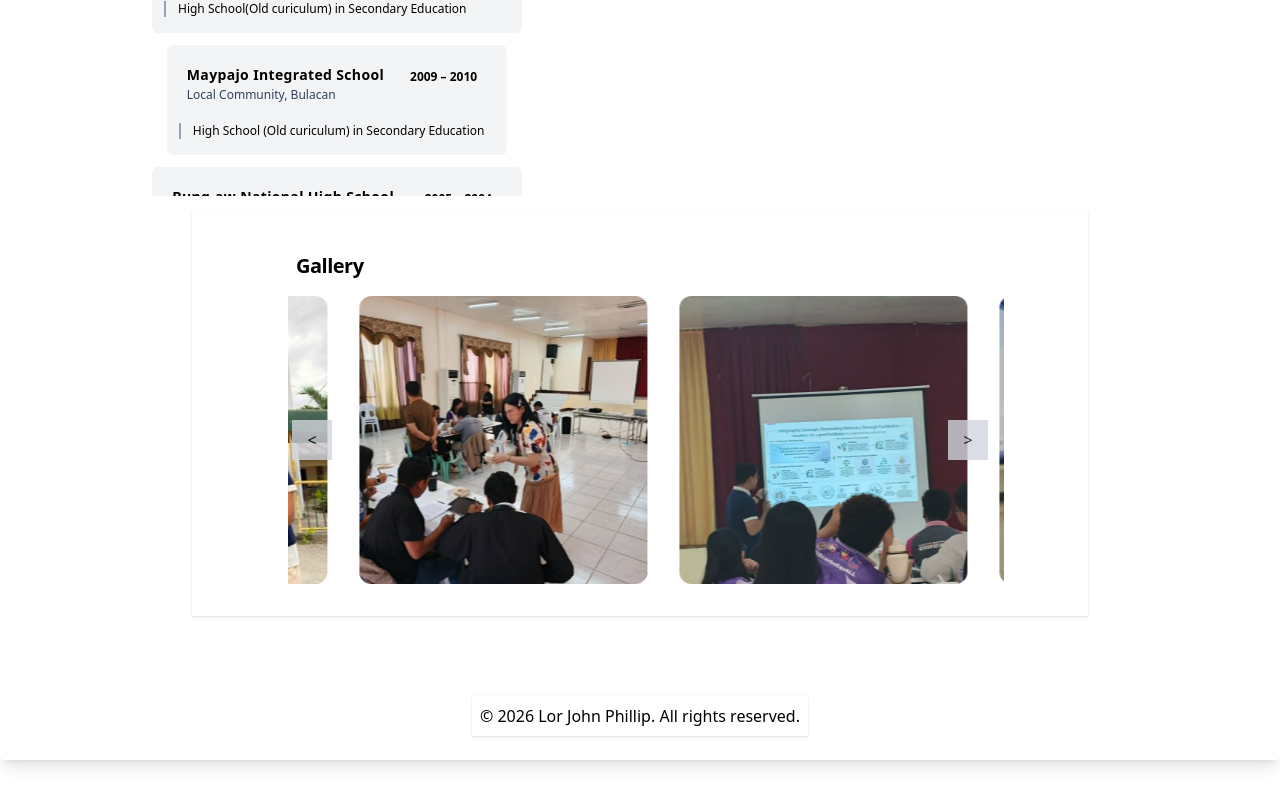
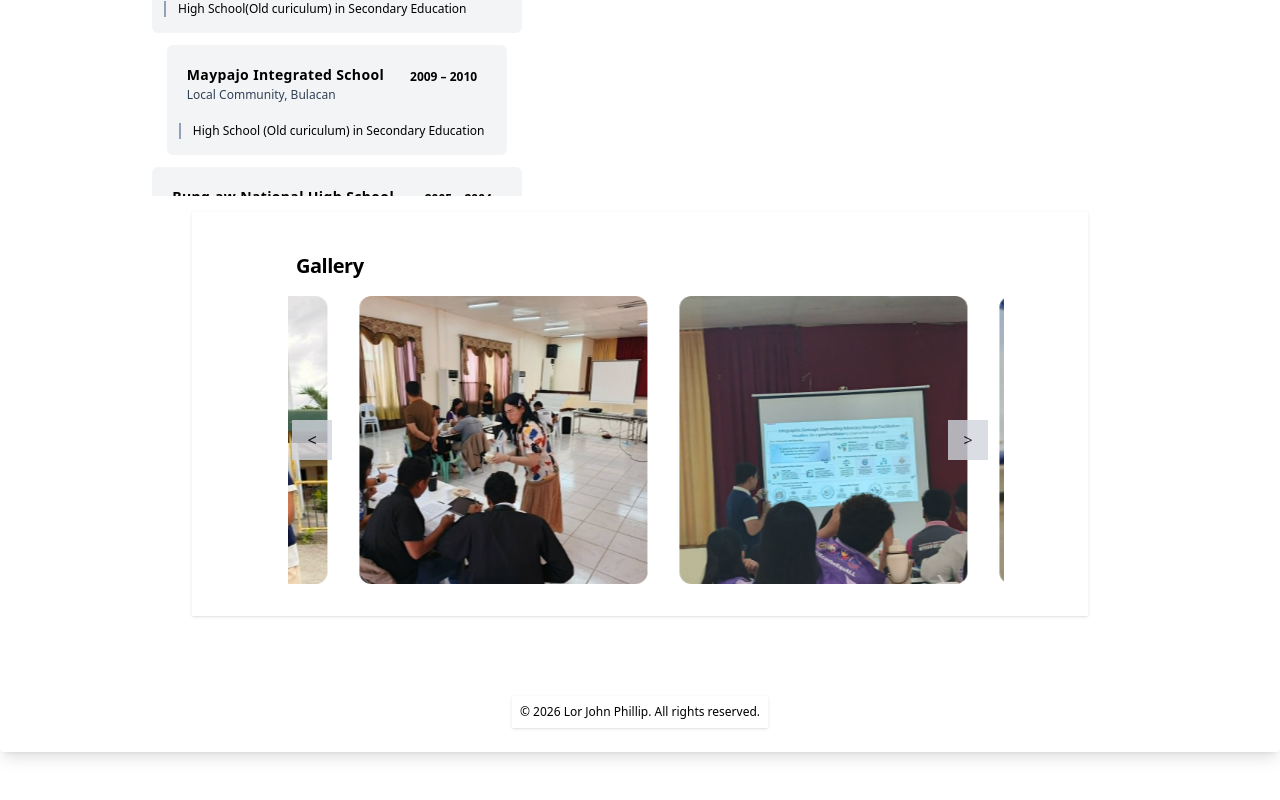
Before and after one commit to Zaido219/personal-portfolio, a React (Vite) app: page / in a window 1280 px wide. Shown: the part 1624-2424 px from the top of the page. Built offline with nearby package versions, Linux system fonts and the light colour scheme.

Commit message:
style:Style improvements for the footer section

```diff
--- a/src/components/FooterSection.tsx
+++ b/src/components/FooterSection.tsx
@@ -5,7 +5,7 @@ export const Footer = () => {
     <BaseSection>
     <div className="flex w-full justify-center">
          <div className="p-1 m-1">
-        <p>© 2026 Lor John Phillip. All rights reserved.</p>
+        <p className="text-xs">© 2026 Lor John Phillip. All rights reserved.</p>
       </div>
     </div>
     </BaseSection>
```
